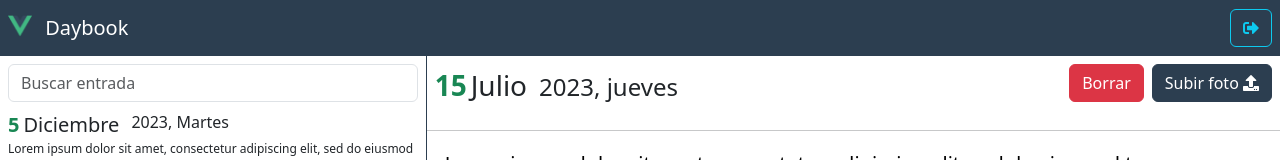
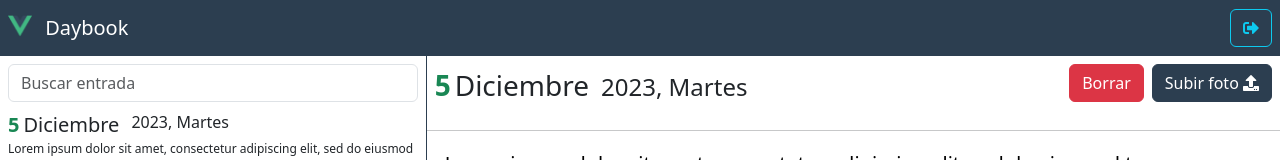
Before and after one commit to jgatica/07-journal-app, a Vue app: page /#/daybook/1 in a window 1280 px wide. Shown: the top 160 px of the page. Built offline with nearby package versions, Linux system fonts and the light colour scheme.

Commit message:
Mostrar entrada en pantalla o redireccionar al usuario: Helper Refactorizacion fecha

```diff
--- /dev/null
+++ b/src/modules/daybook/helpers/getDayMonthYear.js
@@ -0,0 +1,15 @@
+
+const months = ['Enero', 'Febrero', 'Marzo', 'Abril', 'Mayo', 'Junio','Julio', 'Agosto', 'Septiembre', 'Octubre', 'Noviembre', 'Diciembre']
+const days   = ['Domingo','Lunes','Martes','Miércoles','Jueves','Viernes','Sábado']
+
+
+const getDayMonthYear = (dateString) => {
+  const date = new Date(dateString)
+  return {
+    day: date.getDate(),
+    month: months[date.getMonth()],
+    yearDay: `${date.getFullYear()}, ${days[date.getDay()]}`,
+  }
+}
+
+export default getDayMonthYear
--- a/src/modules/daybook/views/EntryView.vue
+++ b/src/modules/daybook/views/EntryView.vue
@@ -2,9 +2,9 @@
   <div class="entry-title d-flex justify-content-between p-2">
 
     <div>
-      <span class="text-success fs-3 fw-bold">15</span>
-      <span class="mx-1 fs-3">Julio</span>
-      <span class="mx-2 fs-4 fw-light">2023, jueves</span>
+      <span class="text-success fs-3 fw-bold">{{ day }}</span>
+      <span class="mx-1 fs-3">{{ month }}</span>
+      <span class="mx-2 fs-4 fw-light">{{ yearDay }}</span>
     </div>
 
     <div>
@@ -41,6 +41,7 @@
 <script>
 import {defineAsyncComponent} from "vue";
 import {mapGetters} from "vuex";
+import getDayMonthYear from "@/modules/daybook/helpers/getDayMonthYear";
 
 export default {
   name: "EntryView",
@@ -59,7 +60,19 @@
     }
   },
   computed: {
-    ...mapGetters('journal', ['getEntryById'])
+    ...mapGetters('journal', ['getEntryById']),
+    day() {
+      const { day } = getDayMonthYear(this.entry.date)
+      return day
+    },
+    month() {
+      const { month } = getDayMonthYear(this.entry.date)
+      return month
+    },
+    yearDay() {
+      const { yearDay } = getDayMonthYear(this.entry.date)
+      return yearDay
+    },
   },
   methods: {
     loadEntry(){
@@ -67,8 +80,9 @@
       if (!entry) this.$router.push({ name: 'no-entry' })
 
       this.entry = entry
+      console.log(entry.text)
 
-      console.log(this.entry)
+      // console.log(this.entry)
     },
   },
   created() {
```
